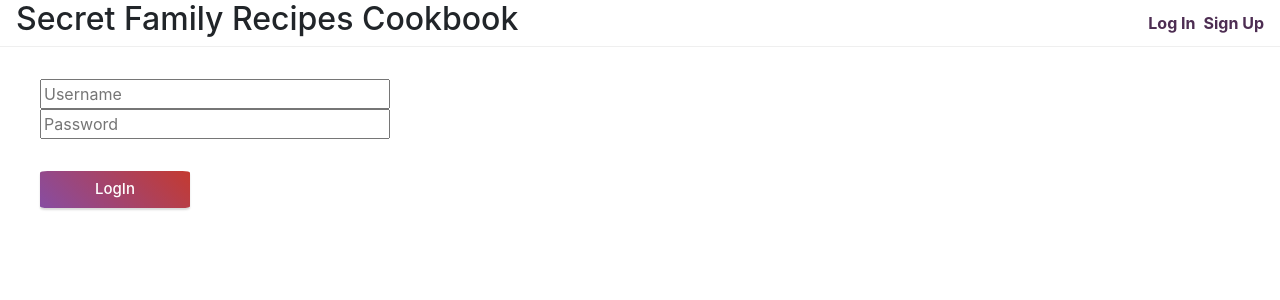
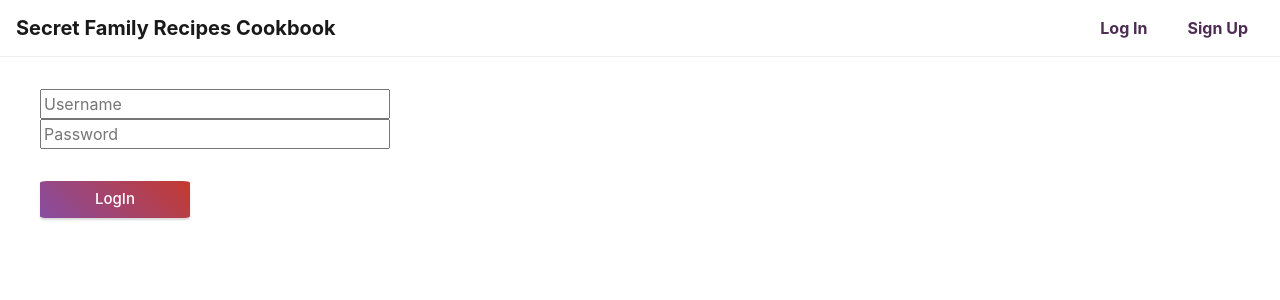
Before and after one commit to secret-family-recipes-2/front-end, a React (Create React App) app: page /login in a window 1280 px wide. Shown: the top 300 px of the page. Built offline with nearby package versions, Linux system fonts and the light colour scheme.

Commit message:
Styled navigation more

```diff
--- a/src/components/Navigation.js
+++ b/src/components/Navigation.js
@@ -1,5 +1,6 @@
 import React from 'react'
 import { Link, useHistory } from 'react-router-dom'
+import { Navbar, NavbarBrand, Nav, NavItem, NavLink } from 'reactstrap'
 
 const Navigation = () => {
   const history = useHistory()
@@ -11,23 +12,45 @@ const Navigation = () => {
   }
 
   return (
-    <nav className='nav-links'>
-      <h2>Secret Family Recipes Cookbook</h2>
+    <Navbar color='faded' light className='nav-links'>
+      <Link to='/'>
+        <NavbarBrand className='mr-auto'>
+          Secret Family Recipes Cookbook
+        </NavbarBrand>
+      </Link>
+
+      {/* display view recipes, add recipe, and log out if user has token, else display log in and sign up */}
       {localStorage.getItem('token') ? (
-        <div>
-          <Link to='/recipes'>View Recipes</Link>
-          <Link to='/addrecipe'>Add Recipe</Link>
-          <Link to='#' onClick={logout}>
-            Log Out
+        <Nav>
+          <Link to='/recipes'>
+            <NavItem>
+              <NavLink>View Recipes</NavLink>
+            </NavItem>
           </Link>
-        </div>
+          <Link to='/addrecipe'>
+            <NavItem>
+              <NavLink>Add Recipe</NavLink>
+            </NavItem>
+          </Link>
+          <NavItem onClick={logout}>
+            <NavLink>Log Out</NavLink>
+          </NavItem>
+        </Nav>
       ) : (
-        <div>
-          <Link to='/login'>Log In</Link>
-          <Link to='/registration'>Sign Up</Link>
-        </div>
+        <Nav>
+          <Link to='/login'>
+            <NavItem>
+              <NavLink href='#'>Log In</NavLink>
+            </NavItem>
+          </Link>
+          <Link to='/registration'>
+            <NavItem>
+              <NavLink href='#'>Sign Up</NavLink>
+            </NavItem>
+          </Link>
+        </Nav>
       )}
-    </nav>
+    </Navbar>
   )
 }
 
--- a/src/index.css
+++ b/src/index.css
@@ -1,3 +1,5 @@
+@import url('https://fonts.googleapis.com/css?family=Roboto&display=swap');
+
 * {
   box-sizing: border-box;
 }
@@ -17,7 +19,7 @@ nav {
 
 .nav-links a {
   text-decoration: none;
-  color:  #4d2d52;
+  color: #4d2d52;
   font-weight: bold;
   margin-right: 8px;
 }
@@ -27,14 +29,15 @@ nav {
 }
 
 .nav-links a.active {
-  border-bottom: 1px solid  #4d2d52;
+  border-bottom: 1px solid #4d2d52;
 }
 
 form {
   display: flex;
   flex-direction: column;
 }
-  form, legend {
+form,
+legend {
   padding-left: 40px;
   font-weight: bold;
   text-align: left;
@@ -42,16 +45,17 @@ form {
   margin-bottom: 16px;
 }
 
- form, label {
+form,
+label {
   display: flex;
   justify-content: space-between;
 }
 
-  form, input {
+form,
+input {
   width: 350px;
 }
 button {
-
   max-width: 150px;
   margin: 32px 0;
   padding: 7px 20px;
```
Lines whose indentation alone changed are shown as unchanged.
